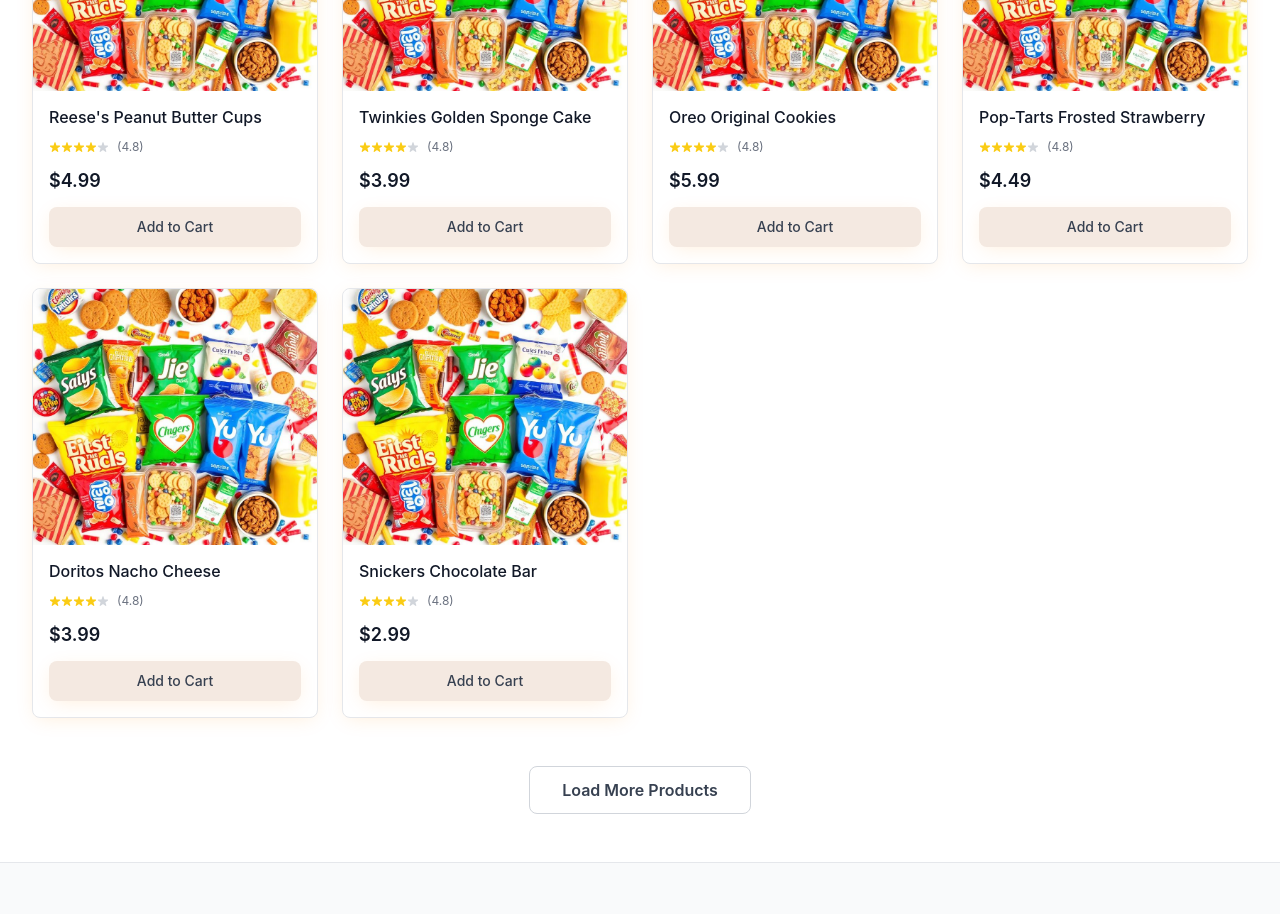
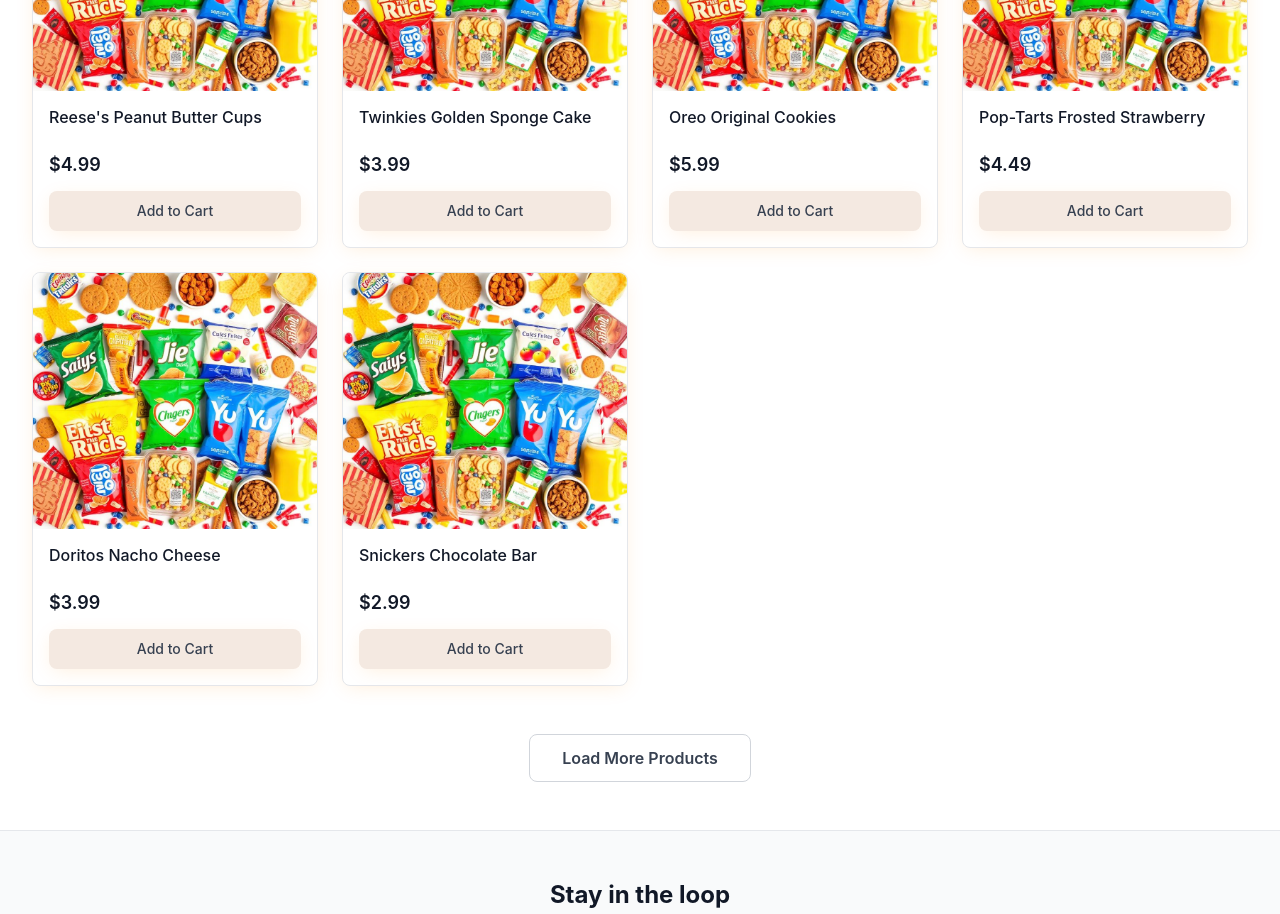
Before and after one commit to sungchian/e-commerce, a Vue app: page /american-snacks in a window 1280 px wide. Shown: the part 800-1714 px from the top of the page. Built offline with nearby package versions, Linux system fonts and the light colour scheme.

Commit message:
20250731 completed jellycat product name_cn

```diff
--- a/src/components/FeaturedCollections.vue
+++ b/src/components/FeaturedCollections.vue
@@ -8,6 +8,7 @@
 interface Product {
   id: string;
   name: string;
+  name_cn: string; // 中文名稱
   price: number;
   category_name: string;
   description: string;
@@ -73,6 +74,7 @@
             v-for="product in featuredProducts"
             :key="product.id"
             :name="product.name"
+            :name_cn="product.name_cn"
             :price="`$${product.price.toFixed(2)}`"
             :image="product.image_url"
             :badge="product.badge"
--- a/src/components/ProductCard.vue
+++ b/src/components/ProductCard.vue
@@ -44,7 +44,7 @@
       </h3>
 
       <!-- Rating -->
-      <div class="flex items-center space-x-2">
+      <!-- <div class="flex items-center space-x-2">
         <div class="flex items-center">
           <svg v-for="i in 5" :key="i" class="h-3 w-3" :class="i <= 4 ? 'text-yellow-400 fill-yellow-400' : 'text-gray-300'" fill="currentColor" viewBox="0 0 20 20">
             <path d="M9.049 2.927c.3-.921 1.603-.921 1.902 0l1.286 3.967a1 1 0 00.95.69h4.18c.969 0 1.371 1.24.588 1.81l-3.385 2.46a1 1 0 00-.364 1.118l1.287 3.966c.3.922-.755 1.688-1.54 1.118l-3.385-2.46a1 1 0 00-1.175 0l-3.385 2.46c-.784.57-1.838-.196-1.54-1.118l1.287-3.966a1 1 0 00-.364-1.118l-3.385-2.46c-.783-.57-.38-1.81.588-1.81h4.18a1 1 0 00.95-.69l1.286-3.967z"/>
@@ -52,6 +52,12 @@
         </div>
         <span class="text-xs text-gray-500">
           (4.8)
+        </span>
+      </div> -->
+      <!-- Name_CN -->
+      <div class="flex items-center space-x-2">
+        <span class="font-medium text-gray-900 leading-tight line-clamp-2">
+          {{ name_cn }}
         </span>
       </div>
 
@@ -61,6 +67,7 @@
           {{ price }}
         </span>
       </div>
+
 
       <!-- Add to Cart Button -->
       <button
@@ -74,16 +81,18 @@
 </template>
 
 <script setup lang="ts">
+import { describe } from 'node:test'
 import { ref } from 'vue'
 
 interface ProductCardProps {
   name: string
+  name_cn: string
   price: string
   image: string
   badge?: string
 }
 
-const { name, price, image, badge } = defineProps<ProductCardProps>();
+const { name, image, badge, name_cn } = defineProps<ProductCardProps>();
 
 const isHovered = ref(false)
 
--- a/src/pages/JellycatCategory.vue
+++ b/src/pages/JellycatCategory.vue
@@ -90,6 +90,7 @@
           <div v-for="product in filteredProducts" :key="product.id" class="group">
             <ProductCard
               :name="product.name"
+              :name_cn="product.name_cn"
               :price="`$${product.price}`"
               :image="product.image_url"
               :badge="product.badge"
@@ -125,6 +126,7 @@
 interface Product {
   id: string; // Supabase 自動生成的 UUID
   name: string;
+  name_cn: string; // 中文名稱
   price: number;
   category_name: string; // 數據庫中是 category_name (例如 '兔子系列')
   description: string;
```
